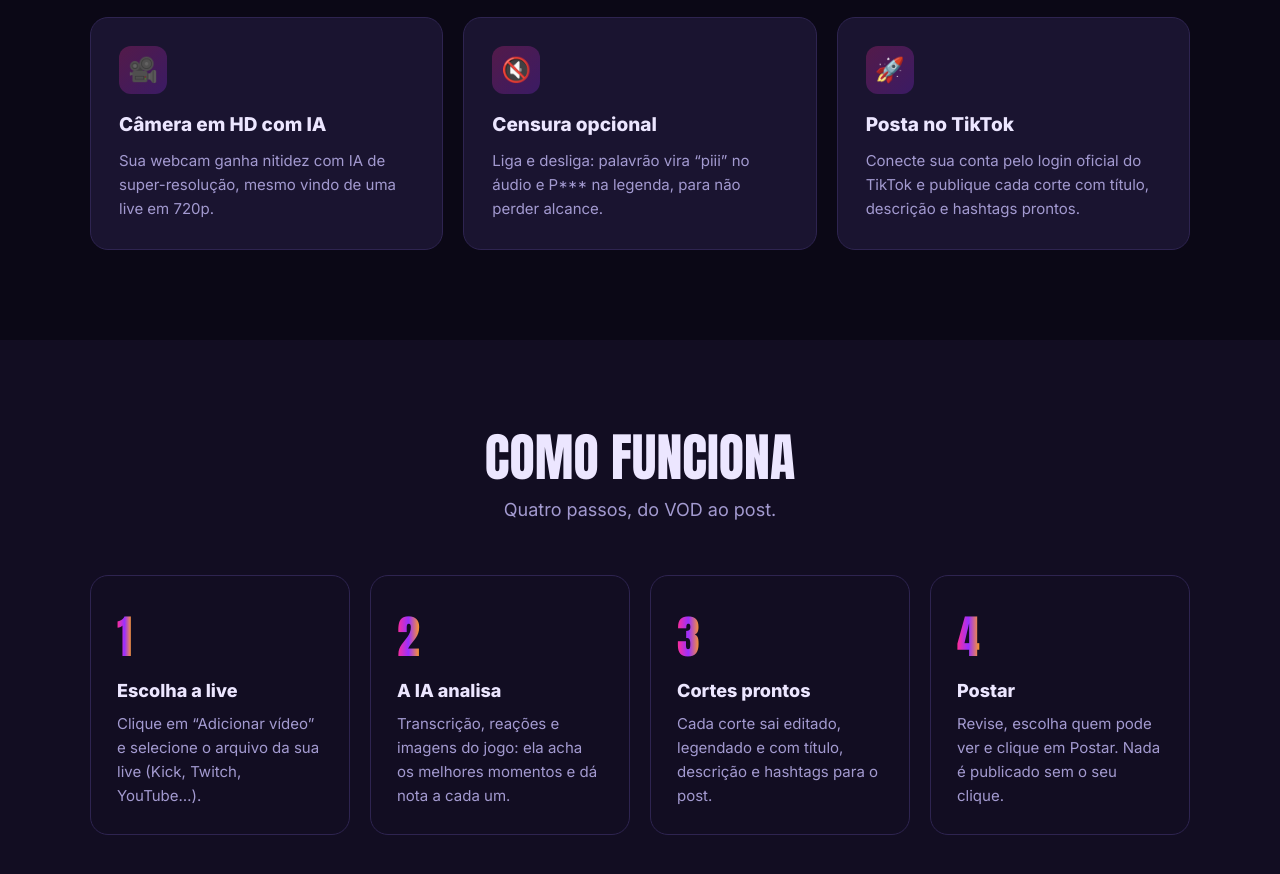
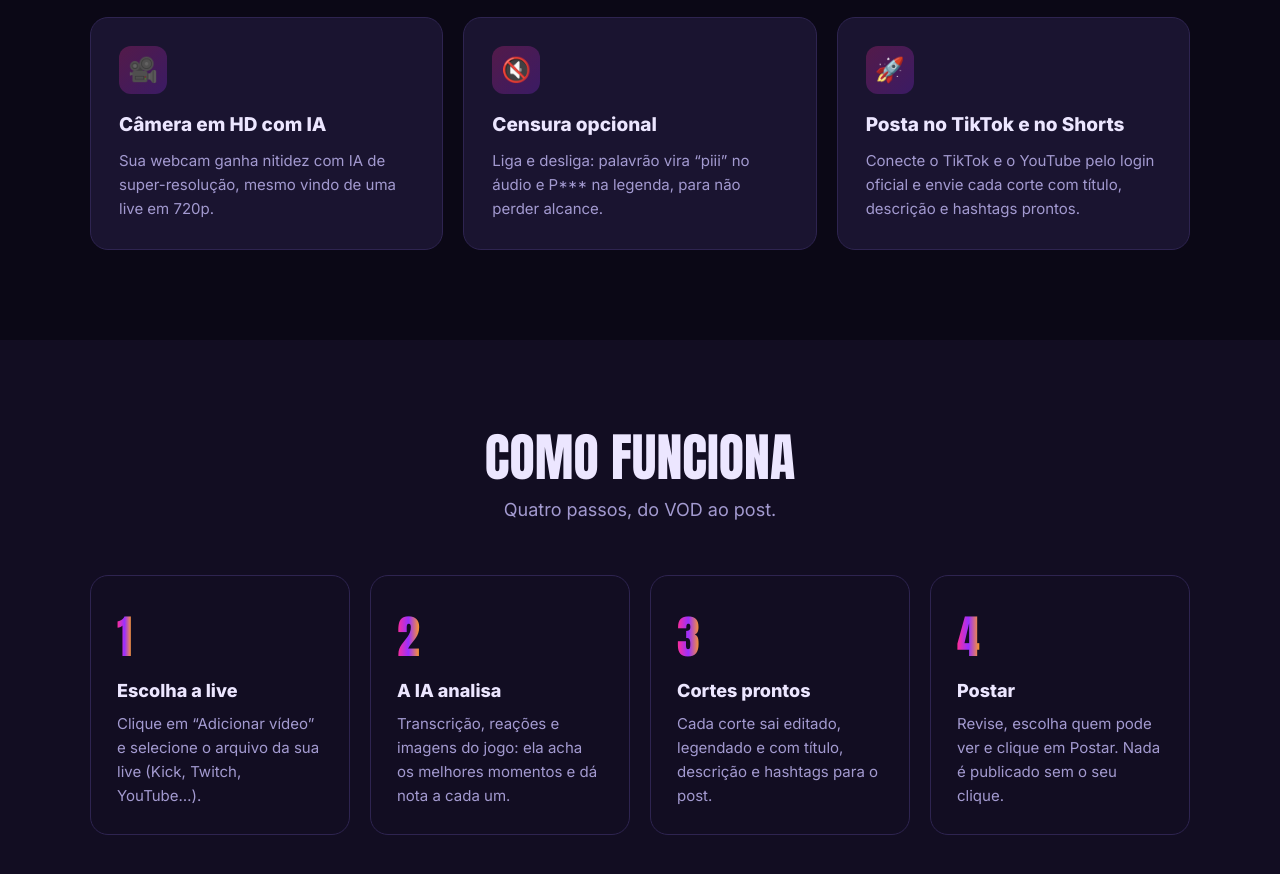
Before and after one commit to projetorico2526-debug/corteslive, a plain HTML site: page index.html in a window 1280 px wide. Shown: the part 1415-2289 px from the top of the page. Drawn offline with Linux system fonts and the light colour scheme.

Commit message:
Site: menciona postagem no YouTube Shorts

```diff
--- a/index.html
+++ b/index.html
@@ -48,7 +48,7 @@
     <div class="card"><div class="ic">✨</div><h3>Edição com efeitos</h3><p>Câmera em cima, jogo embaixo, moldura neon, zoom nos gritos, título gancho e barra de progresso.</p></div>
     <div class="card"><div class="ic">🎥</div><h3>Câmera em HD com IA</h3><p>Sua webcam ganha nitidez com IA de super-resolução, mesmo vindo de uma live em 720p.</p></div>
     <div class="card"><div class="ic">🔇</div><h3>Censura opcional</h3><p>Liga e desliga: palavrão vira “piii” no áudio e P*** na legenda, para não perder alcance.</p></div>
-    <div class="card"><div class="ic">🚀</div><h3>Posta no TikTok</h3><p>Conecte sua conta pelo login oficial do TikTok e publique cada corte com título, descrição e hashtags prontos.</p></div>
+    <div class="card"><div class="ic">🚀</div><h3>Posta no TikTok e no Shorts</h3><p>Conecte o TikTok e o YouTube pelo login oficial e envie cada corte com título, descrição e hashtags prontos.</p></div>
   </div>
 </div></section>
 
```
